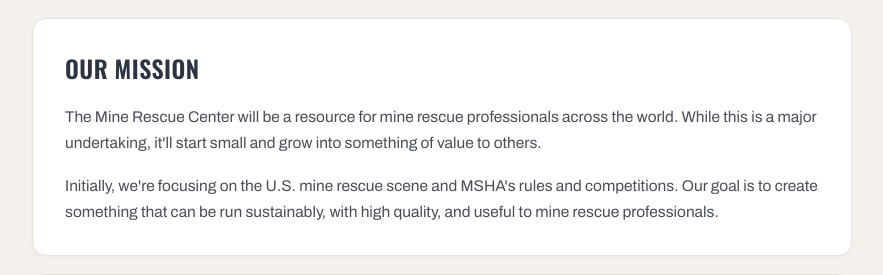
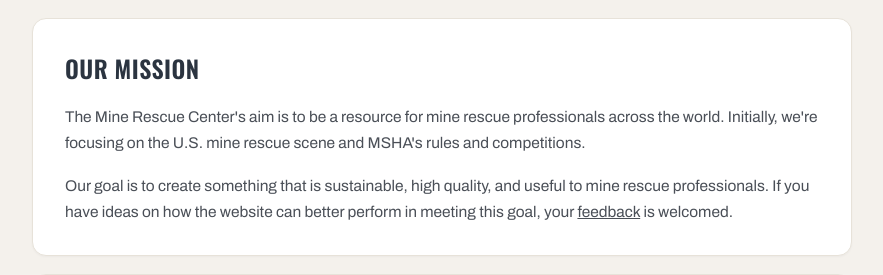
Before and after one commit to jakeolson657/Mine_Rescue_Center, a Django app: page /about/ in a window 1280 px wide. Shown: the part 309-584 px from the top of the page, without its empty margins (198-1081 px from the left). Run offline with Django 5.2, Linux system fonts and the light colour scheme.

Commit message:
Reword About mission and Past Problems intro copy
About: tighten the mission statement, split it across two paragraphs,
and link "feedback" inline to the feedback form rather than pointing
readers "below" to a box three cards down.

Past Problems: drop the provenance sentence from the archive header.
The site is growing well past its seed sources, and naming them in the
header meant maintaining a sourcing claim that gets less accurate over
time. Add a Take Test line to the intro note, matching the existing
"Use <strong>Preview</strong> to..." pattern so every bolded term in
the note stays a literal click target.

Co-Authored-By: Claude Opus 4.8 <noreply@anthropic.com>

```diff
--- a/pages/templates/about.html
+++ b/pages/templates/about.html
@@ -165,8 +165,8 @@
 <div class="about-wrap">
     <div class="about-card">
         <h2>Our Mission</h2>
-        <p>The Mine Rescue Center will be a resource for mine rescue professionals across the world. While this is a major undertaking, it'll start small and grow into something of value to others.</p>
-        <p>Initially, we're focusing on the U.S. mine rescue scene and MSHA's rules and competitions. Our goal is to create something that can be run sustainably, with high quality, and useful to mine rescue professionals.</p>
+        <p>The Mine Rescue Center's aim is to be a resource for mine rescue professionals across the world. Initially, we're focusing on the U.S. mine rescue scene and MSHA's rules and competitions.</p>
+        <p>Our goal is to create something that is sustainable, high quality, and useful to mine rescue professionals. If you have ideas on how the website can better perform in meeting this goal, your <a href="{% url 'feedback' %}">feedback</a> is welcomed.</p>
     </div>
 
     <div class="about-card">
--- a/pages/templates/past_problems.html
+++ b/pages/templates/past_problems.html
@@ -456,13 +456,13 @@
                 <h1>Problem Archive</h1>
             </div>
         </div>
-        <p>Past mine rescue competition problems — including the archive recovered from miningquiz.com via the Wayback Machine, along with problems collected directly from competition organizers. Indexed by year, contest, and discipline.</p>
+        <p>Past mine rescue competition problems, indexed by year, contest, and discipline.</p>
     </div>
 </section>
 
 <div class="repo-wrap">
     <div class="intro-note">
-        Click a <strong>year</strong> to see its competitions, a <strong>competition</strong> to see its problems, and a <strong>problem</strong> to see its files. Use <strong>Preview</strong> to view a document in your browser before downloading it.
+        Click a <strong>year</strong> to see its competitions, a <strong>competition</strong> to see its problems, and a <strong>problem</strong> to see its files. Use <strong>Preview</strong> to view a document in your browser before downloading it. Use <strong>Take Test</strong> to take a written test in your browser and get scored when you finish.
     </div>
 
     {% if year_groups %}
```
